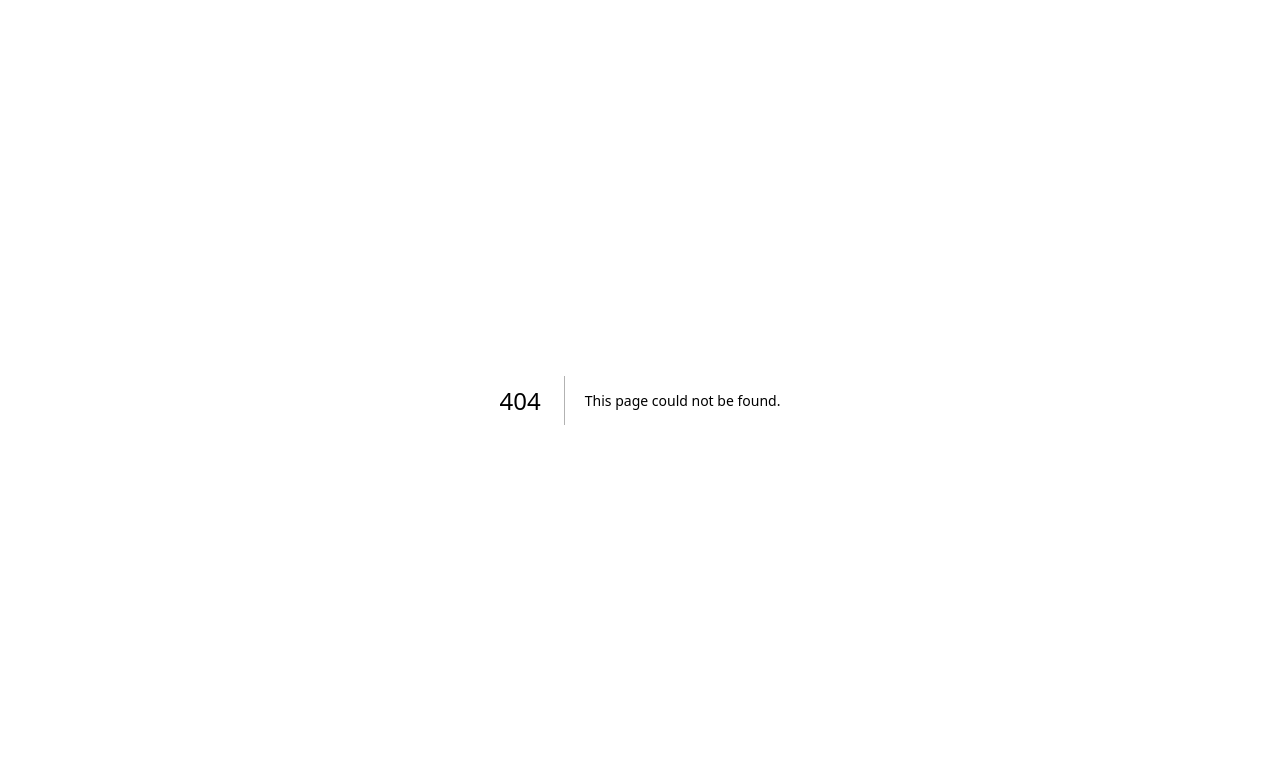
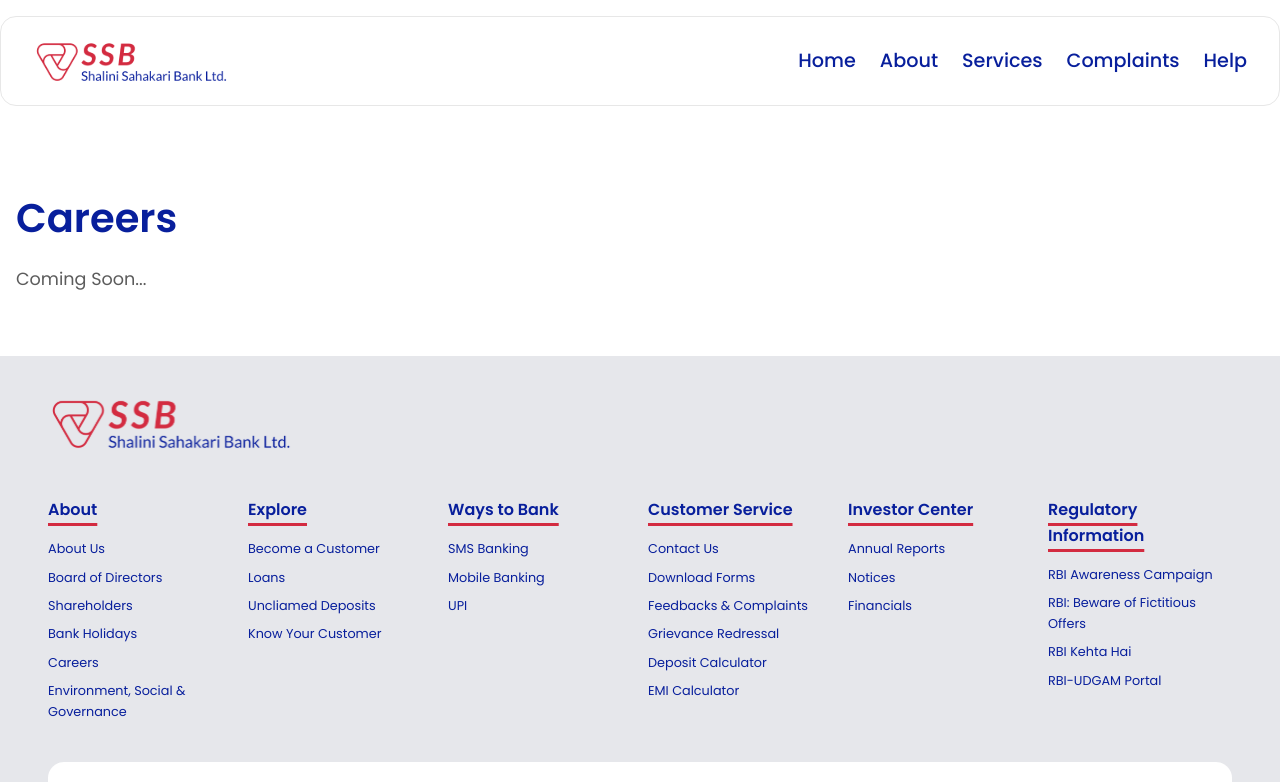
Before and after one commit to boldElixer/shalini-bank, a Next.js app: page /careers in a window 1280 px wide. Before the commit this address had no page. Shown: the top 782 px of the page. Built offline with nearby package versions, Linux system fonts and the light colour scheme.

Commit message:
careers base page added

```diff
--- /dev/null
+++ b/src/app/careers/career.module.css
@@ -0,0 +1,25 @@
+/* Container Utility */
+.container {
+  max-width: var(--container-width);
+  margin: 0 auto;
+  padding: 0 var(--spacing-sm);
+}
+
+/* --- Section Utilities --- */
+.section {
+  padding: var(--spacing-lg) 0;
+}
+
+.section h1 {
+  font-size: 2.5rem;
+  font-weight: var(--semibold);
+  color: var(--color-primary-blue);
+  margin-bottom: var(--spacing-sm);
+}
+
+.section p {
+  font-size: 1.1rem;
+  color: var(--color-text-light);
+  line-height: 1.5;
+  text-align: justify;
+}
--- /dev/null
+++ b/src/app/careers/page.jsx
@@ -0,0 +1,31 @@
+import Head from 'next/head';
+import Header from '@/components/Header/Header';
+import Footer from '@/components/Footer/Footer';
+import styles from './career.module.css';
+
+export default function CareersPage() {
+  return (
+    <>
+      <Head>
+        <title>Careers - Shalini Sahakari Bank</title>
+        <meta name="description" content="Career information" />
+      </Head>
+
+      <Header />
+
+      <main>
+        <div className={styles.container}>
+            <section className={styles.section}>
+                <h1>Careers</h1>
+                <p>
+                    Coming Soon...
+                </p>
+            </section>
+        </div>
+
+      </main>
+
+      <Footer />
+    </>
+  );
+}
--- a/src/components/Footer/Footer.jsx
+++ b/src/components/Footer/Footer.jsx
@@ -15,7 +15,7 @@ export default function Footer() {
               <li><Link href="/about#BOD">Board of Directors</Link></li>
               <li><Link href="/shareholders">Shareholders</Link></li>
               <li><Link href="/bank-holidays">Bank Holidays</Link></li>
-              <li>Careers</li>
+              <li><Link href="/careers">Careers</Link></li>
               <li><Link href="/esg">Environment, Social & Governance</Link></li>
             </ul>
           </div>
```
